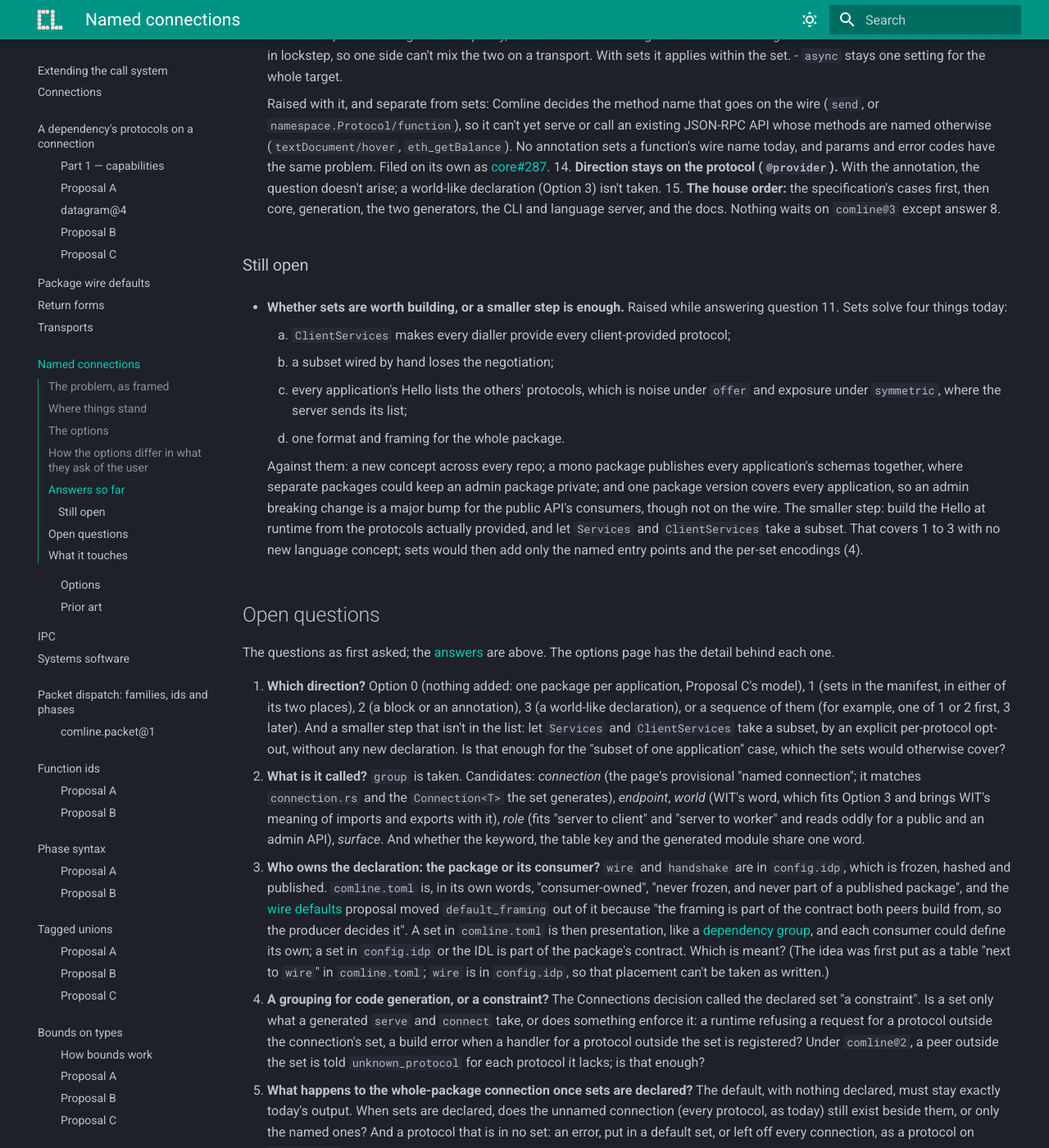
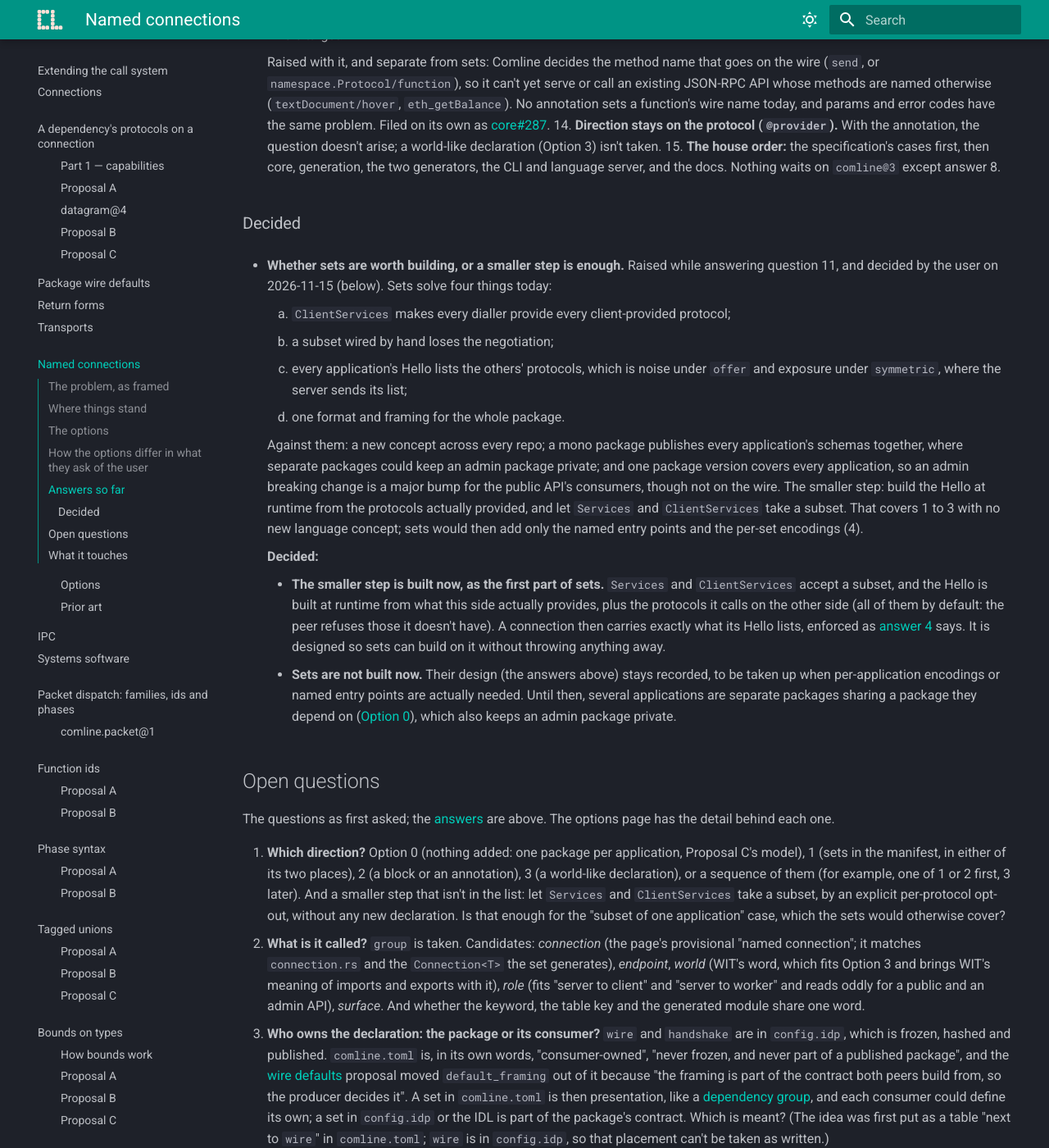
Before and after one commit to ComlineProject/docs, an MkDocs documentation site: the page built from docs/docs/proposals/named-connections/index.md, in a window 1280 px wide and 1400 px high, scrolled down 4583 px. Shown: the whole window at 82% size. Built offline with MkDocs 1.6.1 and Material for MkDocs 9.7.7, drawn with Linux system fonts in a browser that asks for light colours; the version menu is left out; some of the changed text lies outside the part shown.

Commit message:
proposals: named connections, the smaller step accepted and sets deferred

```diff
--- a/docs/docs/proposals/named-connections/index.md
+++ b/docs/docs/proposals/named-connections/index.md
@@ -1,13 +1,8 @@
 # Named connections
 
-Status: **draft** · the user's first [answers](#answers-so-far) (2026-11-15) are recorded,
-nothing is accepted yet, and [what is still open](#still-open) is listed with them; the
-[original questions](#open-questions) stay at the end · develops a point left unbuilt by
-[Connections](../connections.md#several-protocols-on-one-connection) (the declared set of
-protocols allowed together) · sits beside
-[A dependency's protocols on a connection](../dependency-protocols/index.md), whose
-Proposals A and C are accepted · three parts: this overview, [the options](options.md) and
-[prior art](prior-art.md)
+Status: **the smaller step is accepted; sets are designed and deferred** (2026-11-15) · the
+user's [answers](#answers-so-far) shape the design of sets, and [the decision](#decided)
+says what is built now · the [original questions](#open-questions) stay at the end
 
 **The question.** A package gets exactly one connection: one `Services`, one
 `ClientServices`, one `accept`, `serve` and `connect`, and one `Connection<T>`, however many
@@ -137,8 +132,7 @@ extend it later, or Option 0 could stay as the rule and nothing be added.
 ## Answers so far
 
 Given by the user on 2026-11-15, numbered as the [open questions](#open-questions). They
-shape the design; the proposal is not accepted until the points [still open](#still-open)
-are settled.
+shape the design; they are the design sets will be built to, when [they are](#decided).
 
 1. **An annotation on the protocol (Option 2):** `@connection = "admin"`, or a list
    (`@connection = ["admin", "public"]`), which annotation values already allow
@@ -223,10 +217,10 @@ are settled.
     generators, the CLI and language server, and the docs. Nothing waits on `comline@3`
     except answer 8.
 
-### Still open
+### Decided
 
 - **Whether sets are worth building, or a smaller step is enough.** Raised while answering
-  question 11. Sets solve four things today:
+  question 11, and decided by the user on 2026-11-15 (below). Sets solve four things today:
     1. `ClientServices` makes every dialler provide every client-provided protocol;
     2. a subset wired by hand loses the negotiation;
     3. every application's Hello lists the others' protocols, which is noise under
@@ -240,6 +234,20 @@ are settled.
     step: build the Hello at runtime from the protocols actually provided, and let `Services`
     and `ClientServices` take a subset. That covers 1 to 3 with no new language concept;
     sets would then add only the named entry points and the per-set encodings (4).
+
+    **Decided:**
+
+    - **The smaller step is built now, as the first part of sets.** `Services` and
+      `ClientServices` accept a subset, and the Hello is built at runtime from what this
+      side actually provides, plus the protocols it calls on the other side (all of them by
+      default: the peer refuses those it doesn't have). A connection then carries exactly
+      what its Hello lists, enforced as [answer 4](#answers-so-far) says. It is designed so
+      sets can build on it without throwing anything away.
+    - **Sets are not built now.** Their design (the answers above) stays recorded, to be
+      taken up when per-application encodings or named entry points are actually needed.
+      Until then, several applications are separate packages sharing a package they depend
+      on ([Option 0](options.md#option-0-status-quo)), which also keeps an admin package
+      private.
 
 ## Open questions
 
```
Also changed, not shown: docs/docs/proposals/index.md (+3 -2 lines).
